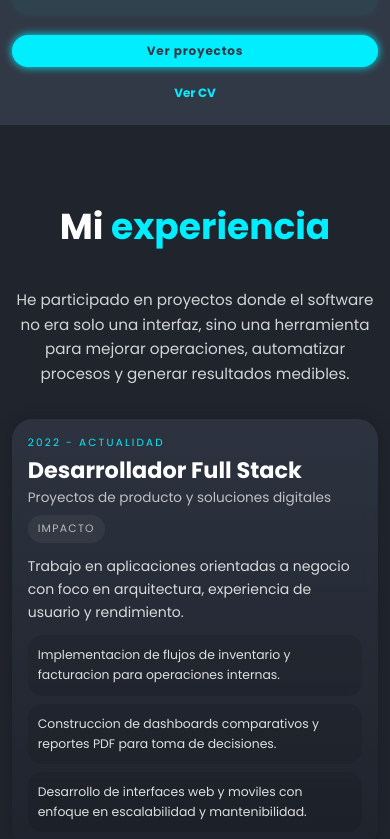
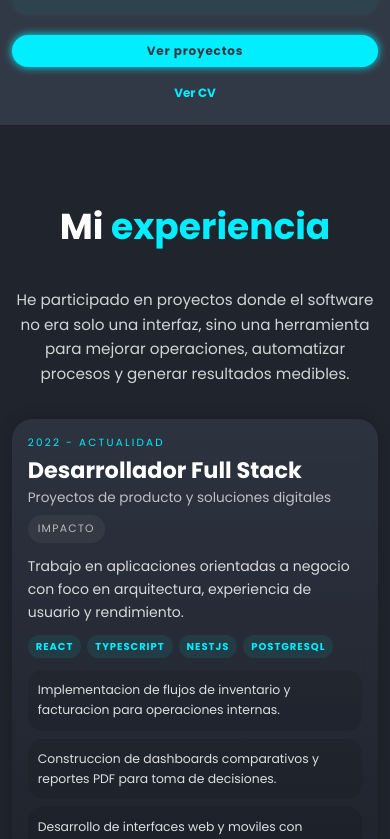
Before and after one commit to LuisAngel016/My-Portfolio, a React (Vite) app: page / in a window 390 px wide. Shown: the part 2621-3460 px from the top of the page. Built offline with nearby package versions, Linux system fonts and the light colour scheme.

Commit message:
feat: elevate experience section and branding

```diff
--- a/index.html
+++ b/index.html
@@ -14,12 +14,12 @@
   <meta property="og:url" content="https://my-portfolio-luisangel.vercel.app/" />
   <meta property="og:title" content="Luis Bustamante | Portfolio Full Stack" />
   <meta property="og:description" content="Conoce mi experiencia, habilidades y proyectos destacados como desarrollador Full Stack." />
-  <meta property="og:image" content="/images/me.png" />
+  <meta property="og:image" content="/images/portfolio-banner.svg" />
   <meta property="og:locale" content="es_ES" />
   <meta name="twitter:card" content="summary_large_image" />
   <meta name="twitter:title" content="Luis Bustamante | Portfolio Full Stack" />
   <meta name="twitter:description" content="Portfolio personal con proyectos, experiencia y tecnologias destacadas." />
-  <meta name="twitter:image" content="/images/me.png" />
+  <meta name="twitter:image" content="/images/portfolio-banner.svg" />
   <link rel="preconnect" href="https://fonts.googleapis.com">
   <link rel="preconnect" href="https://fonts.gstatic.com" crossorigin>
   <link href="https://fonts.googleapis.com/css2?family=Poppins:wght@300;400;700&display=swap" rel="stylesheet">
--- a/src/components/Experience.tsx
+++ b/src/components/Experience.tsx
@@ -1,5 +1,6 @@
 import { Briefcase, ChartNoAxesCombined, Layers3 } from 'lucide-react';
 import { useLanguage } from '../lib/i18n';
+import { useScrollAnimation } from '../hooks/useScrollAnimation';
 
 const icons = [
     <Briefcase key="briefcase" size={24} />,
@@ -7,33 +8,29 @@ const icons = [
     <ChartNoAxesCombined key="chart" size={24} />
 ];
 
-export const Experience = () => {
-    const { t } = useLanguage();
+type ExperienceItemData = {
+    period: string;
+    badge: string;
+    role: string;
+    company: string;
+    summary: string;
+    stack: string[];
+    achievements: string[];
+};
+
+const ExperienceItem = ({ item, index }: { item: ExperienceItemData; index: number }) => {
+    const { ref, isVisible } = useScrollAnimation({ threshold: 0.2, rootMargin: '0px 0px -80px 0px' });
 
     return (
-        <section className="bg-[var(--bg-color)]" id="experience">
-            <h2 className="heading">
-                {t.experience.title} <span>{t.experience.titleHighlight}</span>
-            </h2>
-
-            <p className="mx-auto mb-16 max-w-[95rem] text-center text-[1.9rem] leading-relaxed text-white/80">
-                {t.experience.intro}
-            </p>
-
-            <div className="relative mx-auto max-w-[115rem]">
-                <div className="absolute left-[2.3rem] top-0 hidden h-full w-px bg-[linear-gradient(180deg,rgba(14,255,255,0.35),rgba(255,255,255,0.05))] md:block" />
-
-                <div className="space-y-10">
-                    {t.experience.items.map((item, index) => (
         <article
-                            key={`${item.period}-${item.role}`}
-                            className="relative md:pl-28"
+            ref={ref}
+            className={`relative md:pl-28 transition-all duration-700 ease-out ${isVisible ? 'translate-y-0 opacity-100' : 'translate-y-12 opacity-0'}`}
         >
-                            <div className="absolute left-0 top-4 hidden md:flex h-18 w-18 items-center justify-center rounded-full border border-[var(--main-color)]/35 bg-[rgba(14,255,255,0.1)] text-[var(--main-color)] shadow-[0_0_1.2rem_rgba(14,255,255,0.12)]">
+            <div className="absolute left-0 top-4 hidden h-18 w-18 items-center justify-center rounded-full border border-[var(--main-color)]/35 bg-[rgba(14,255,255,0.1)] text-[var(--main-color)] shadow-[0_0_1.2rem_rgba(14,255,255,0.12)] md:flex">
                 {icons[index % icons.length]}
             </div>
 
-                            <div className="rounded-[2.6rem] border border-white/10 bg-[linear-gradient(180deg,rgba(50,57,70,0.72),rgba(31,36,45,0.88))] p-8 shadow-[0_0_2rem_rgba(0,0,0,0.16)] backdrop-blur-sm">
+            <div className="rounded-[2.6rem] border border-white/10 bg-[linear-gradient(180deg,rgba(50,57,70,0.72),rgba(31,36,45,0.88))] p-8 shadow-[0_0_2rem_rgba(0,0,0,0.16)] backdrop-blur-sm transition-transform duration-500 hover:-translate-y-1">
                 <div className="mb-6 flex flex-col gap-3 md:flex-row md:items-start md:justify-between">
                     <div>
                         <p className="text-[1.3rem] uppercase tracking-[0.28rem] text-[var(--main-color)]">{item.period}</p>
@@ -50,6 +47,17 @@ export const Experience = () => {
                     {item.summary}
                 </p>
 
+                <div className="mb-6 flex flex-wrap gap-3">
+                    {item.stack.map((tech) => (
+                        <span
+                            key={tech}
+                            className="rounded-full border border-[var(--main-color)]/20 bg-[rgba(14,255,255,0.08)] px-4 py-2 text-[1.25rem] font-semibold uppercase tracking-[0.12rem] text-[var(--main-color)]"
+                        >
+                            {tech}
+                        </span>
+                    ))}
+                </div>
+
                 <div className="grid grid-cols-1 gap-4 lg:grid-cols-3">
                     {item.achievements.map((achievement) => (
                         <div
@@ -62,6 +70,28 @@ export const Experience = () => {
                 </div>
             </div>
         </article>
+    );
+};
+
+export const Experience = () => {
+    const { t } = useLanguage();
+
+    return (
+        <section className="bg-[var(--bg-color)] py-[10rem]" id="experience">
+            <h2 className="heading">
+                {t.experience.title} <span>{t.experience.titleHighlight}</span>
+            </h2>
+
+            <p className="mx-auto mb-16 max-w-[95rem] text-center text-[1.9rem] leading-relaxed text-white/80">
+                {t.experience.intro}
+            </p>
+
+            <div className="relative mx-auto max-w-[115rem]">
+                <div className="absolute left-[2.3rem] top-0 hidden h-full w-px bg-[linear-gradient(180deg,rgba(14,255,255,0.35),rgba(255,255,255,0.05))] md:block" />
+
+                <div className="space-y-10">
+                    {t.experience.items.map((item, index) => (
+                        <ExperienceItem key={`${item.period}-${item.role}`} item={item} index={index} />
                     ))}
                 </div>
             </div>
--- a/src/components/Home.tsx
+++ b/src/components/Home.tsx
@@ -6,7 +6,7 @@ export const Home = () => {
     const { language, t } = useLanguage();
 
     return (
-        <section className="flex flex-col md:flex-row justify-center items-center" id="home">
+        <section className="min-h-screen flex flex-col md:flex-row justify-center items-center" id="home">
             <div className="order-1 md:order-1">
                 <h3 className="text-[2.6rem] lg:text-[3.2rem] font-bold">{t.home.greeting}</h3>
                 <h1 className="text-[5rem] md:text-[5.6rem] font-bold leading-[1.3]">Luis Bustamante</h1>
--- a/src/index.css
+++ b/src/index.css
@@ -27,7 +27,6 @@ body {
 }
 
 section {
-    min-height: 100vh;
     padding: 10rem 9% 2rem;
 }
 
--- a/src/lib/i18n.tsx
+++ b/src/lib/i18n.tsx
@@ -66,6 +66,7 @@ type TranslationSchema = {
             role: string;
             company: string;
             summary: string;
+            stack: string[];
             achievements: string[];
         }>;
     };
@@ -162,6 +163,7 @@ const translations: Record<Language, TranslationSchema> = {
                     role: 'Desarrollador Full Stack',
                     company: 'Proyectos de producto y soluciones digitales',
                     summary: 'Trabajo en aplicaciones orientadas a negocio con foco en arquitectura, experiencia de usuario y rendimiento.',
+                    stack: ['React', 'TypeScript', 'NestJS', 'PostgreSQL'],
                     achievements: [
                         'Implementacion de flujos de inventario y facturacion para operaciones internas.',
                         'Construccion de dashboards comparativos y reportes PDF para toma de decisiones.',
@@ -174,6 +176,7 @@ const translations: Record<Language, TranslationSchema> = {
                     role: 'React, TypeScript, NestJS, Flutter',
                     company: 'Frontend, backend y mobile',
                     summary: 'Me desenvuelvo en productos end-to-end, conectando la capa visual con logica de negocio y datos.',
+                    stack: ['React', 'TanStack Query', 'NestJS', 'Flutter'],
                     achievements: [
                         'Interfaces modernas y responsivas orientadas a conversion y productividad.',
                         'Integracion de APIs, formularios, paneles de administracion y modulos de negocio.',
@@ -303,6 +306,7 @@ const translations: Record<Language, TranslationSchema> = {
                     role: 'Full Stack Developer',
                     company: 'Product and digital solution projects',
                     summary: 'I work on business-oriented applications with strong attention to architecture, user experience, and performance.',
+                    stack: ['React', 'TypeScript', 'NestJS', 'PostgreSQL'],
                     achievements: [
                         'Implemented inventory and billing workflows for internal operations.',
                         'Built comparative dashboards and PDF reports to support decision-making.',
@@ -315,6 +319,7 @@ const translations: Record<Language, TranslationSchema> = {
                     role: 'React, TypeScript, NestJS, Flutter',
                     company: 'Frontend, backend, and mobile',
                     summary: 'I am comfortable building end-to-end products, connecting the visual layer with business logic and data.',
+                    stack: ['React', 'TanStack Query', 'NestJS', 'Flutter'],
                     achievements: [
                         'Modern responsive interfaces focused on conversion and productivity.',
                         'API integrations, forms, admin panels, and business modules.',
```
Also changed, not shown: public/images/portfolio-banner.svg (added), 1 other file (tests, documents, lock files or other folders). Lines whose indentation alone changed are shown as unchanged.
